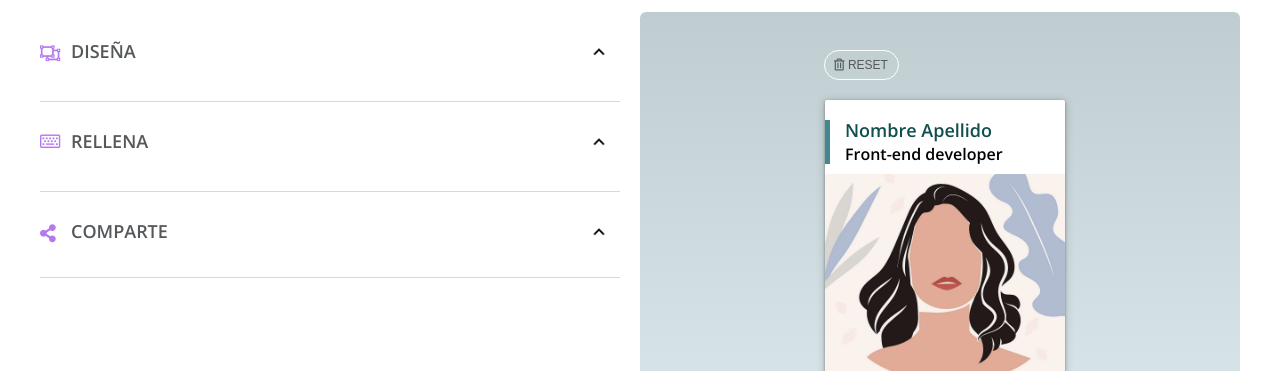
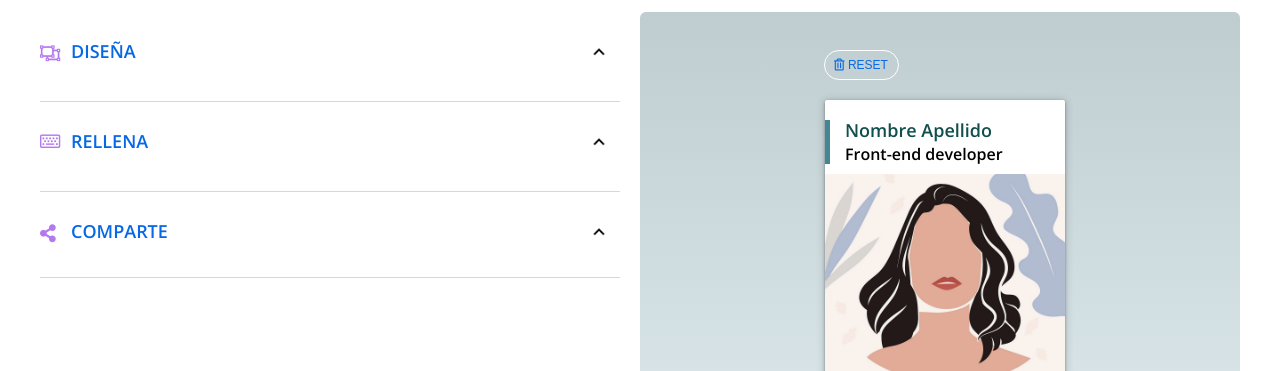
Before and after one commit to Adalab/project-promo-n-module-2-team-5, a website: page docs/interactive.html in a window 1280 px wide. Shown: the part 178-549 px from the top of the page. Drawn offline with nearby package versions, Linux system fonts and the light colour scheme; files that its build step writes are made by us from their sources.

Commit message:
change color font

```diff
--- a/src/scss/core/_variables.scss
+++ b/src/scss/core/_variables.scss
@@ -6,7 +6,7 @@ body {
 // colors
 $dull-orange: #b479ef;
 $dark-green-blue: #114e4e;
-$gunmetal: #54585a;
+$gunmetal: #0768e7;
 $dirty-blue: #438792;
 $brownish-grey: #6b6b6b;
 $white-two: #fff;
--- a/src/scss/layout/_designs.scss
+++ b/src/scss/layout/_designs.scss
@@ -1,6 +1,6 @@
 .sectionDesigns {
   font-family: 'Open Sans', sans-serif;
-  color: #54585a;
+  color: $gunmetal;
   margin-bottom: 10px;
   .collapsible-title {
     margin: 27px 20px 11px 0;
--- a/src/scss/layout/_fillin.scss
+++ b/src/scss/layout/_fillin.scss
@@ -23,7 +23,7 @@
   display: grid;
   grid-template-columns: repeat(2, 1fr);
   border: none;
-  color: $dark-green-blue;
+  color: $gunmetal;
   padding: 0;
   &__label {
     font-size: 14px;
--- a/src/scss/layout/_share.scss
+++ b/src/scss/layout/_share.scss
@@ -1,6 +1,6 @@
 .sectionDesigns {
   font-family: 'Open Sans', sans-serif;
-  color: #54585a;
+  color: $gunmetal;
   display: block;
   .collapsible-title {
     font-weight: 600;
```
